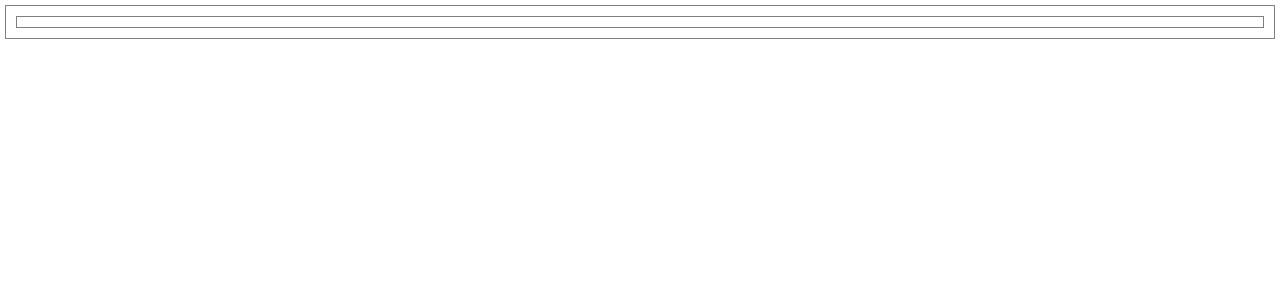
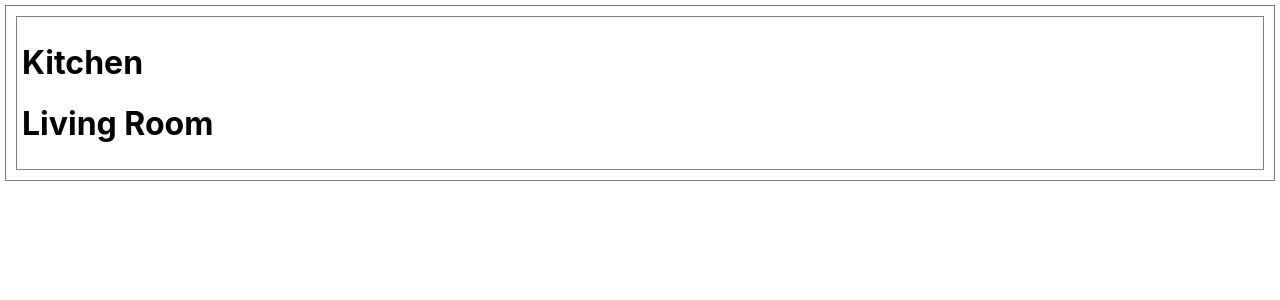
Before and after one commit to KevRdz/floorplan-lab, a React (Create React App) app: page / in a window 1280 px wide. Shown: the top 300 px of the page. Built offline with nearby package versions, Linux system fonts and the light colour scheme.

Commit message:
create kitchen and living room files

```diff
--- a/src/App.js
+++ b/src/App.js
@@ -1,17 +1,12 @@
 import './App.css';
-
-import './App.css'
+import Kitchen from './Kitchen';
+import LivingRoom from './LivingRoom';
 
 function App() {
   return (
     <div>
-      {/* <Kitchen />
-      <LivingRoom />
-      <Bedroom />
-      <Bedroom />
-      <Bedroom />
-      <Bath />
-      <Bath /> */}
+      <Kitchen />
+      <LivingRoom/>
     </div>
   )
 }
--- a/src/Kitchen.jsx
+++ b/src/Kitchen.jsx
@@ -1,8 +1,7 @@
 const Kitchen = () => {
   return (
     <>
-    <h2>Oven</h2>
-    <h2>Sink</h2>
+    <h1>Kitchen</h1>
     </>
   )
 }
--- /dev/null
+++ b/src/LivingRoom.jsx
@@ -0,0 +1,9 @@
+const LivingRoom = () => {
+  return (
+    <>
+    <h1>Living Room</h1>
+    </>
+  )
+}
+
+export default LivingRoom
```
